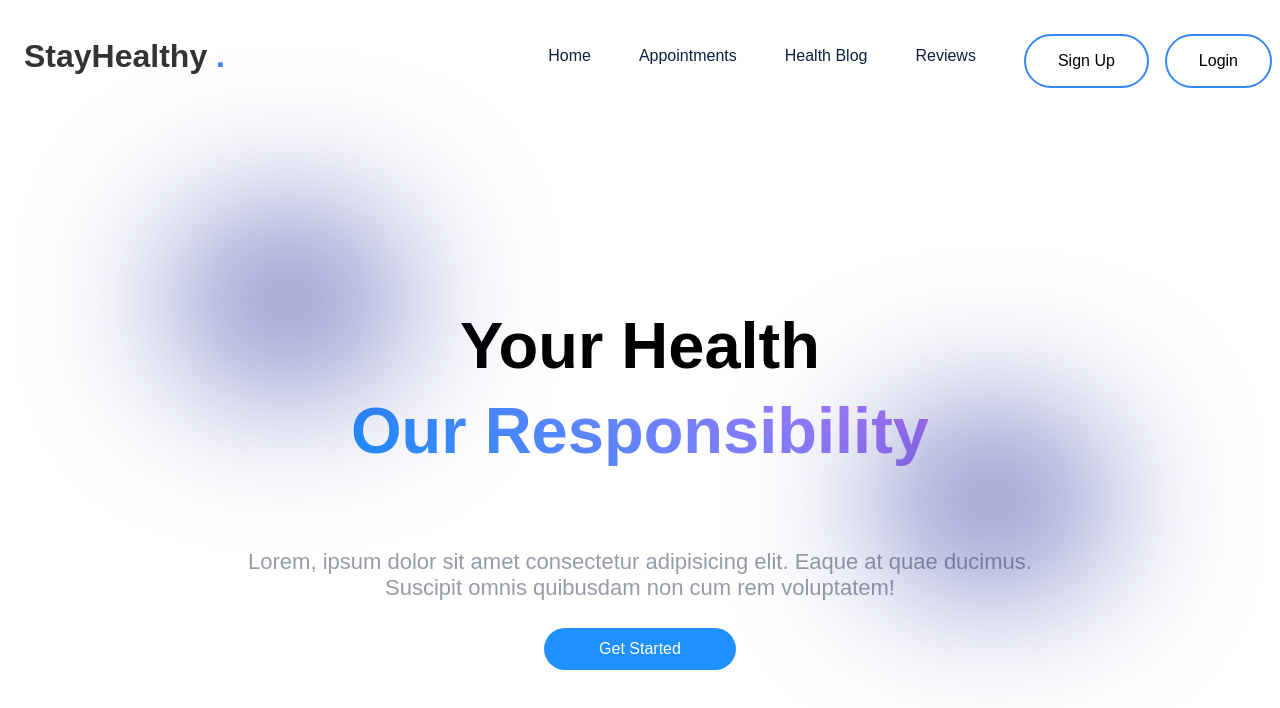
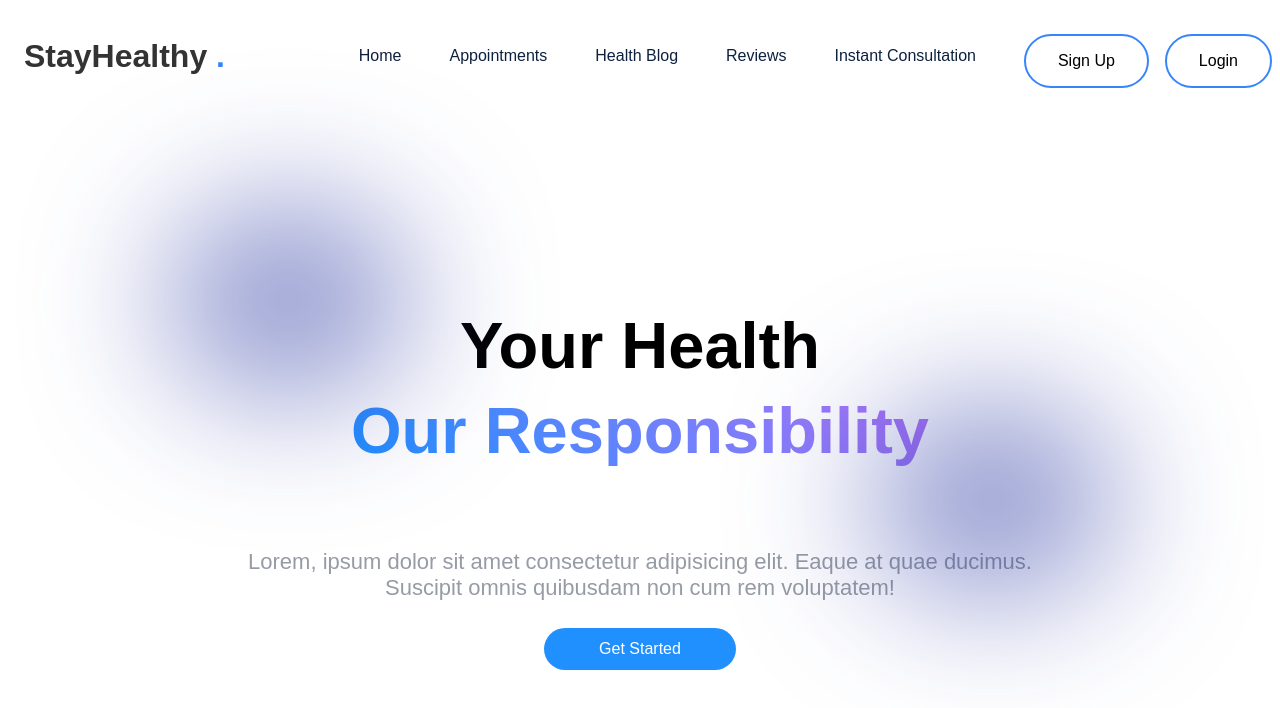
Before and after one commit to Sumitr3211/Med_App, a React (Create React App) app: page / in a window 1280 px wide. Shown: the top 708 px of the page. Built offline with nearby package versions, Linux system fonts and the light colour scheme.

Commit message:
initail comit

```diff
--- a/src/App.js
+++ b/src/App.js
@@ -6,19 +6,23 @@
 import Login from "./Components/Login/Login";
 import Navbar from "./Components/Navbar/Navbar";
 import BookingConsultation from "./Components/BookingConsultation";
+import Notification from "./Components/Notification/Notification";
+
 function App() {
   return (
     <div className="App">
       <BrowserRouter>
-      <Navbar/>
-      <Routes>
-      <Route path="/" element={<LandingPage />}/>
-      <Route path="/signup" element={<SignUp/>}/>
-      <Route path="/login" element={<Login/>}/>
-      <Route path="/instant-consultation" element={<InstantConsultation/>}/>
-      <Route path="/booking-consultation" element={<BookingConsultation/>}/>
-
-      </Routes>
+        <Navbar />
+        <Notification>
+          <Routes>
+            <Route path="/" element={<LandingPage />} />
+            <Route path="/signup" element={<SignUp />} />
+            <Route path="/login" element={<Login />} />
+            <Route path="/instant-consultation" element={<InstantConsultation />} />
+            <Route path="/booking-consultation" element={<BookingConsultation />} />
+            {/* You can add more routes here as needed */}
+          </Routes>
+        </Notification>
       </BrowserRouter>
     </div>
   );
--- a/src/Components/Navbar/Navbar.js
+++ b/src/Components/Navbar/Navbar.js
@@ -53,7 +53,7 @@
                     <Link to="/">Home</Link>
                 </li>
                 <li className="link">
-                    <Link to="/appointment">Appointments</Link>
+                    <Link to="/">Appointments</Link>
                 </li>
                 <li className="link">
                     <Link to="/healthblog">Health Blog</Link>
@@ -61,7 +61,9 @@
                 <li className="link">
                     <Link to="/reviews">Reviews</Link>
                 </li>
-
+                <li className="link">
+                    <Link to="/instant-consultation">Instant Consultation</Link>
+                </li>
                 {isLoggedIn ? (
                     <>
                         <li className="link">
--- /dev/null
+++ b/src/Components/Notification/Notification.js
@@ -0,0 +1,64 @@
+// Following code has been commented with appropriate comments for your reference.
+import React, { useEffect, useState } from 'react';
+import Navbar from '../Navbar/Navbar';
+
+// Function component Notification to display user notifications
+const Notification = ({ children }) => {
+  // State variables to manage user authentication, username, doctor data, and appointment data
+  const [isLoggedIn, setIsLoggedIn] = useState(false);
+  const [username, setUsername] = useState("");
+  const [doctorData, setDoctorData] = useState(null);
+  const [appointmentData, setAppointmentData] = useState(null);
+
+  // useEffect hook to perform side effects in the component
+  useEffect(() => {
+    // Retrieve stored username, doctor data, and appointment data from sessionStorage and localStorage
+    const storedUsername = sessionStorage.getItem('email');
+    const storedDoctorData = JSON.parse(localStorage.getItem('doctorData'));
+    const storedAppointmentData = JSON.parse(localStorage.getItem(storedDoctorData?.name));
+
+    // Set isLoggedIn state to true and update username if storedUsername exists
+    if (storedUsername) {
+      setIsLoggedIn(true);
+      setUsername(storedUsername);
+    }
+
+    // Set doctorData state if storedDoctorData exists
+    if (storedDoctorData) {
+      setDoctorData(storedDoctorData);
+    }
+
+    // Set appointmentData state if storedAppointmentData exists
+    if (storedAppointmentData) {
+      setAppointmentData(storedAppointmentData);
+    }
+  }, []); // Empty dependency array ensures useEffect runs only once after initial render
+
+  // Return JSX elements to display Navbar, children components, and appointment details if user is logged in
+  return (
+    <div>
+      {/* Render Navbar component */}
+      <Navbar ></Navbar>
+      {/* Render children components */}
+      {children}
+      {/* Display appointment details if user is logged in and appointmentData is available */}
+      {isLoggedIn && appointmentData && (
+        <>
+          <div className="appointment-card">
+            <div className="appointment-card__content">
+              {/* Display title for appointment details */}
+              <h3 className="appointment-card__title">Appointment Details</h3>
+              <p className="appointment-card__message">
+                {/* Display doctor's name from doctorData */}
+                <strong>Doctor:</strong> {doctorData?.name}
+              </p>
+            </div>
+          </div>
+        </>
+      )}
+    </div>
+  );
+};
+
+// Export Notification component for use in other parts of the application
+export default Notification;
```
Also changed, not shown: src/Components/Notification/Notification.css (added).
